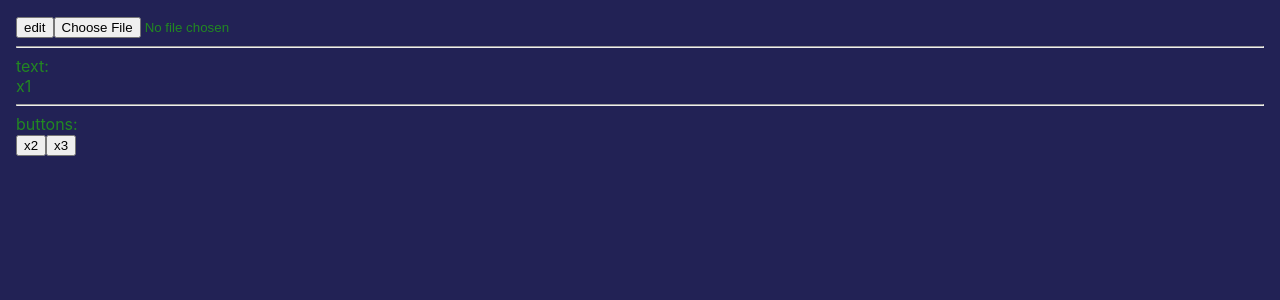
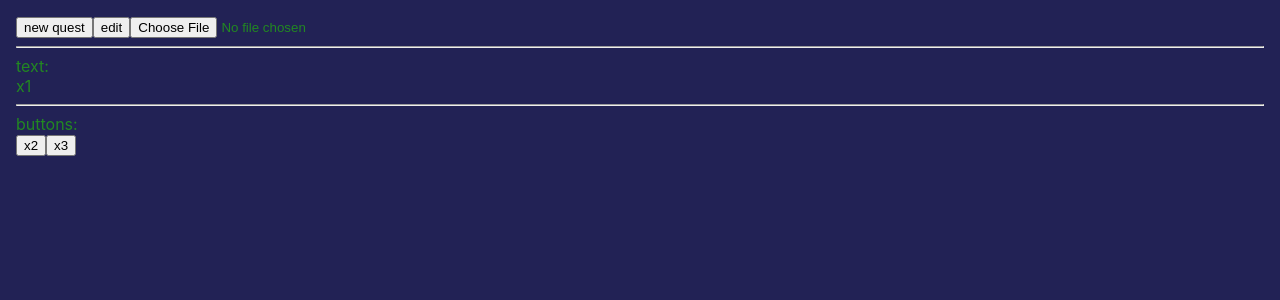
Before and after one commit to IgnatZakalinsky/quests, a React (Create React App) app: page / in a window 1280 px wide. Shown: the top 300 px of the page. Built offline with nearby package versions, Linux system fonts and the light colour scheme.

Commit message:
create new quest

```diff
--- a/src/q1-main/m2-quest/Quest.tsx
+++ b/src/q1-main/m2-quest/Quest.tsx
@@ -3,6 +3,7 @@ import s from './Quest.module.css'
 import Room from '../../q2-features/f1-room/Room'
 import {defRooms} from './RoomType'
 import GetRooms from './GetRooms'
+import {v1} from 'uuid'
 
 const Quest = () => {
     const [rooms, setRooms] = useState(defRooms)
@@ -17,6 +18,13 @@ const Quest = () => {
             {!isEditMode
                 ? (
                     <div>
+                        <button
+                            onClick={() => {
+                                const _id = v1()
+                                setRooms([{_id, hiddenTitle: 'new-room', text: '', buttons: []}])
+                                setRoom(_id)
+                            }}
+                        >new quest</button>
                         <button onClick={() => setEditMode(true)}>edit</button>
 
                         <GetRooms setRooms={setRooms} setRoom={setRoom}/>
```
